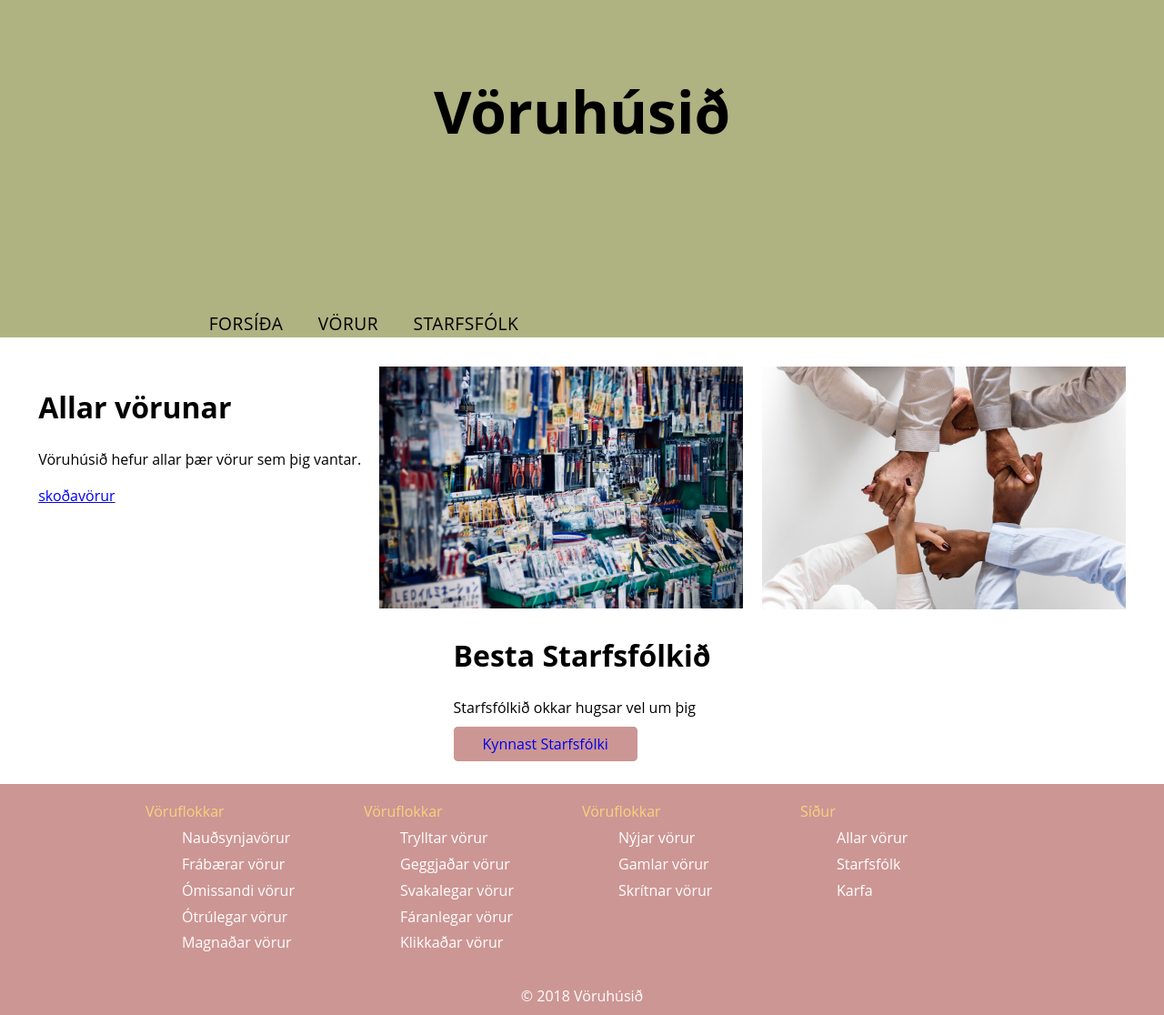
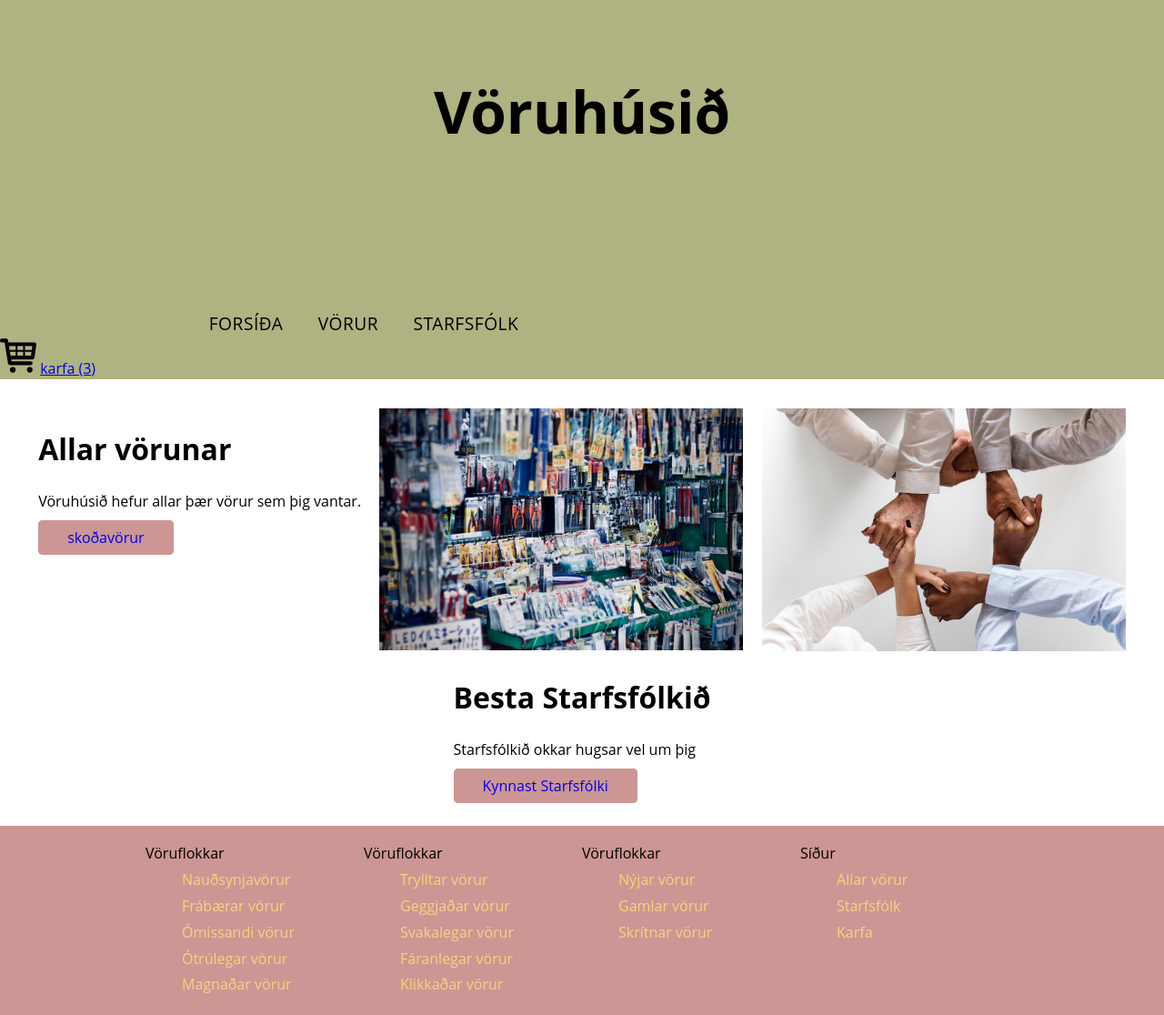
Before and after one commit to saemithor97/Hopaverkefni_1, a website: page index.html in a window 1280 px wide. Shown: the top 1116 px of the page at 91% size. Drawn offline with Linux system fonts and the light colour scheme.

Commit message:
meira lagað

```diff
--- a/index.html
+++ b/index.html
@@ -22,6 +22,8 @@
           <a href="../pages/staff.html">Starfsfólk</a>
         </nav>
     </header>
+    <img src="../img/cart.svg" >
+    <a href="../pages/cart.html">karfa (3)</a>
 	</main>
 
     <!-- Main -->
--- a/package.json
+++ b/package.json
@@ -10,7 +10,7 @@
     "stylelint-config-primer": "^2.2.11"
   },
   "scripts": {
-    "browser-sync": "browser-sync start --server --files index.html",
+    "browser-sync": "browser-sync start --server --files index.html styles.css",
     "sass": "node-sass styles.scss styles.css"
   },
   "repository": {
--- a/styles.css
+++ b/styles.css
@@ -17,7 +17,6 @@ body
 .white
 {
 	background:linear-gradient(to top, white, white);
-	margin-bottom: 15em;
 	padding: 2em;
 	color: black;
 	margin: 0;
@@ -29,6 +28,7 @@ body
 	display: flex;
 	flex-wrap: wrap;
 	align-content: center;
+	justify-content: center;
 }
 .container
 {
@@ -60,7 +60,8 @@ body
 	margin: 0 auto;
 }
 
-.container4 a:first-of-type{
+.white a{
+	grid-template-columns: 1fr 1fr;
 	background: #cc9694;
 	text-decoration: none;
 	border-color: #cc9694;
@@ -71,9 +72,10 @@ body
 	border-left-width: 2em;
 	border-right-width: 2em;
 }
-.container4 a:visited{
+.white a:visited{
 	color: black;
 	border-color: #cc9694;
+
 }
 
 
@@ -143,6 +145,12 @@ dl
 {
 	color: #0af;
 }
+.beige img{
+	width: 40px;
+	height: auto;
+}
+
+
 .col-II
 {
 	display: grid;
@@ -155,14 +163,14 @@ dl
 	grid-template-columns: repeat(4, 1fr)
 
 }
-.col-III li
-{
+.col-III dd{
+	color: #F7D37E;
 	list-style: none;
-	padding: 0.8em;
 }
 .col-III dt
 {
-	color: #f7d37e;
+	color: black;
+	font-size: em;
 }
 .copy
 {
```
